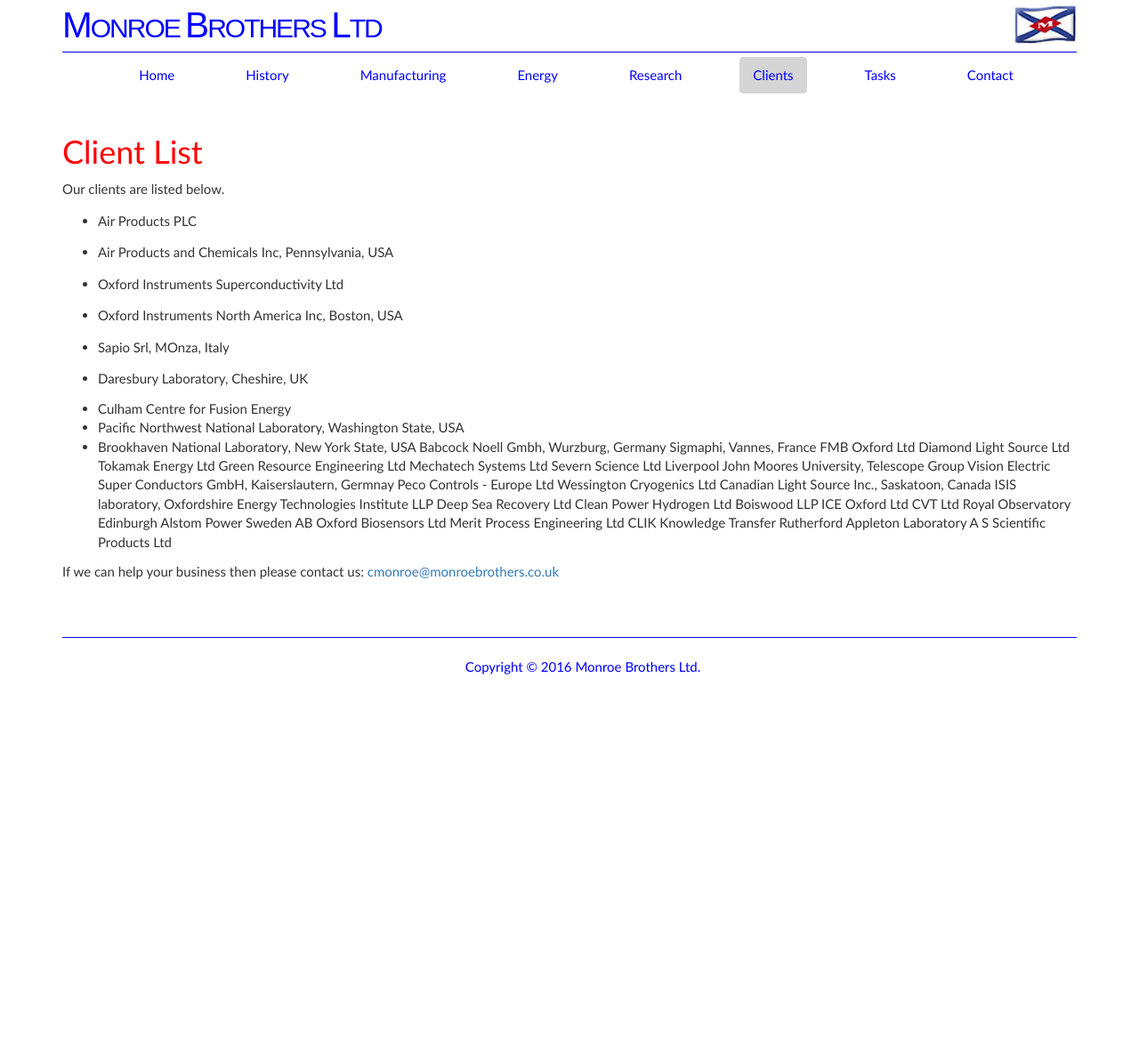
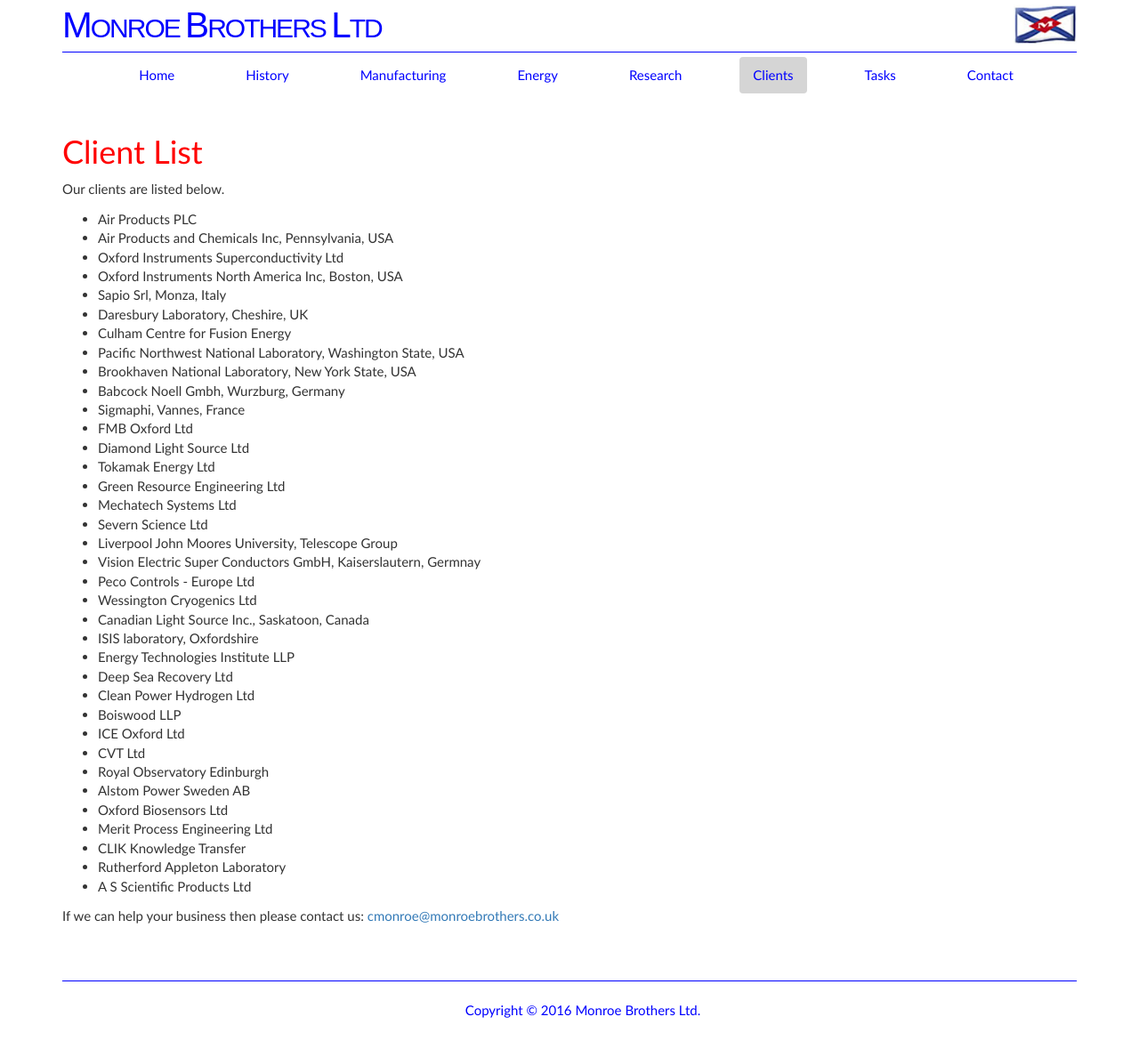
Before and after one commit to tcranston/cit-monroebrothers, a Jekyll site: the page built from Clients/index.md, in a window 1280 px wide. Shown: the whole page at 89% size. Built offline with Jekyll 4.4.1, drawn with Linux system fonts in a browser that asks for light colours; before the commit the page ends 900 px from its top, so only the background shows below that.

Commit message:
Bullet points

```diff
--- a/Clients/index.md
+++ b/Clients/index.md
@@ -7,48 +7,40 @@ permalink: /clients/
 Our clients are listed below.
 
 * Air Products PLC
-
 * Air Products and Chemicals Inc, Pennsylvania, USA
-
 * Oxford Instruments Superconductivity Ltd
-
 * Oxford Instruments North America Inc, Boston, USA
-
-* Sapio Srl, MOnza, Italy
-
+* Sapio Srl, Monza, Italy
 * Daresbury Laboratory, Cheshire, UK
-
 * Culham Centre for Fusion Energy
 * Pacific Northwest National Laboratory, Washington State, USA
 * Brookhaven National Laboratory, New York State, USA
-Babcock Noell Gmbh, Wurzburg, Germany
-Sigmaphi, Vannes, France
-FMB Oxford Ltd
-Diamond Light Source Ltd
-Tokamak Energy Ltd
-Green Resource Engineering Ltd
-Mechatech Systems Ltd
-Severn Science Ltd
-Liverpool John Moores University, Telescope Group
-Vision Electric Super Conductors GmbH, Kaiserslautern, Germnay
-Peco Controls - Europe Ltd
-Wessington Cryogenics Ltd
-Canadian Light Source Inc., Saskatoon, Canada
-ISIS laboratory, Oxfordshire
-Energy Technologies Institute LLP
-Deep Sea Recovery Ltd
-Clean Power Hydrogen Ltd
-Boiswood LLP
-ICE Oxford Ltd
-CVT Ltd
-Royal Observatory Edinburgh
-Alstom Power Sweden AB
-Oxford Biosensors Ltd
-Merit Process Engineering Ltd
-CLIK Knowledge Transfer
-Rutherford Appleton Laboratory
-A S Scientific Products Ltd
-
-
+* Babcock Noell Gmbh, Wurzburg, Germany
+* Sigmaphi, Vannes, France
+* FMB Oxford Ltd
+* Diamond Light Source Ltd
+* Tokamak Energy Ltd
+* Green Resource Engineering Ltd
+* Mechatech Systems Ltd
+* Severn Science Ltd
+* Liverpool John Moores University, Telescope Group
+* Vision Electric Super Conductors GmbH, Kaiserslautern, Germnay
+* Peco Controls - Europe Ltd
+* Wessington Cryogenics Ltd
+* Canadian Light Source Inc., Saskatoon, Canada
+* ISIS laboratory, Oxfordshire
+* Energy Technologies Institute LLP
+* Deep Sea Recovery Ltd
+* Clean Power Hydrogen Ltd
+* Boiswood LLP
+* ICE Oxford Ltd
+* CVT Ltd
+* Royal Observatory Edinburgh
+* Alstom Power Sweden AB
+* Oxford Biosensors Ltd
+* Merit Process Engineering Ltd
+* CLIK Knowledge Transfer
+* Rutherford Appleton Laboratory
+* A S Scientific Products Ltd
 
 If we can help your business then please contact us: [cmonroe@monroebrothers.co.uk](cmonroe@monroebrothers.co.uk)
```
